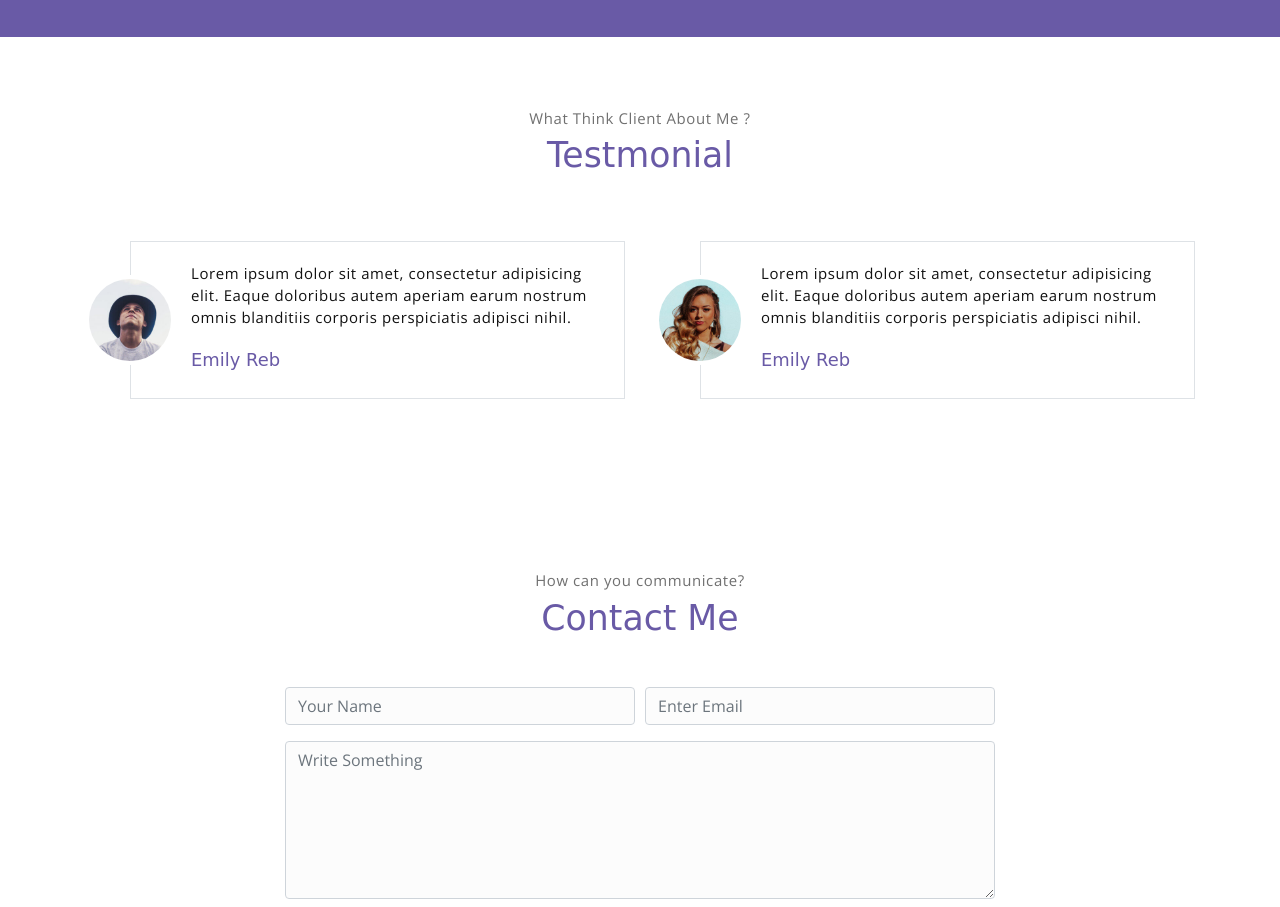
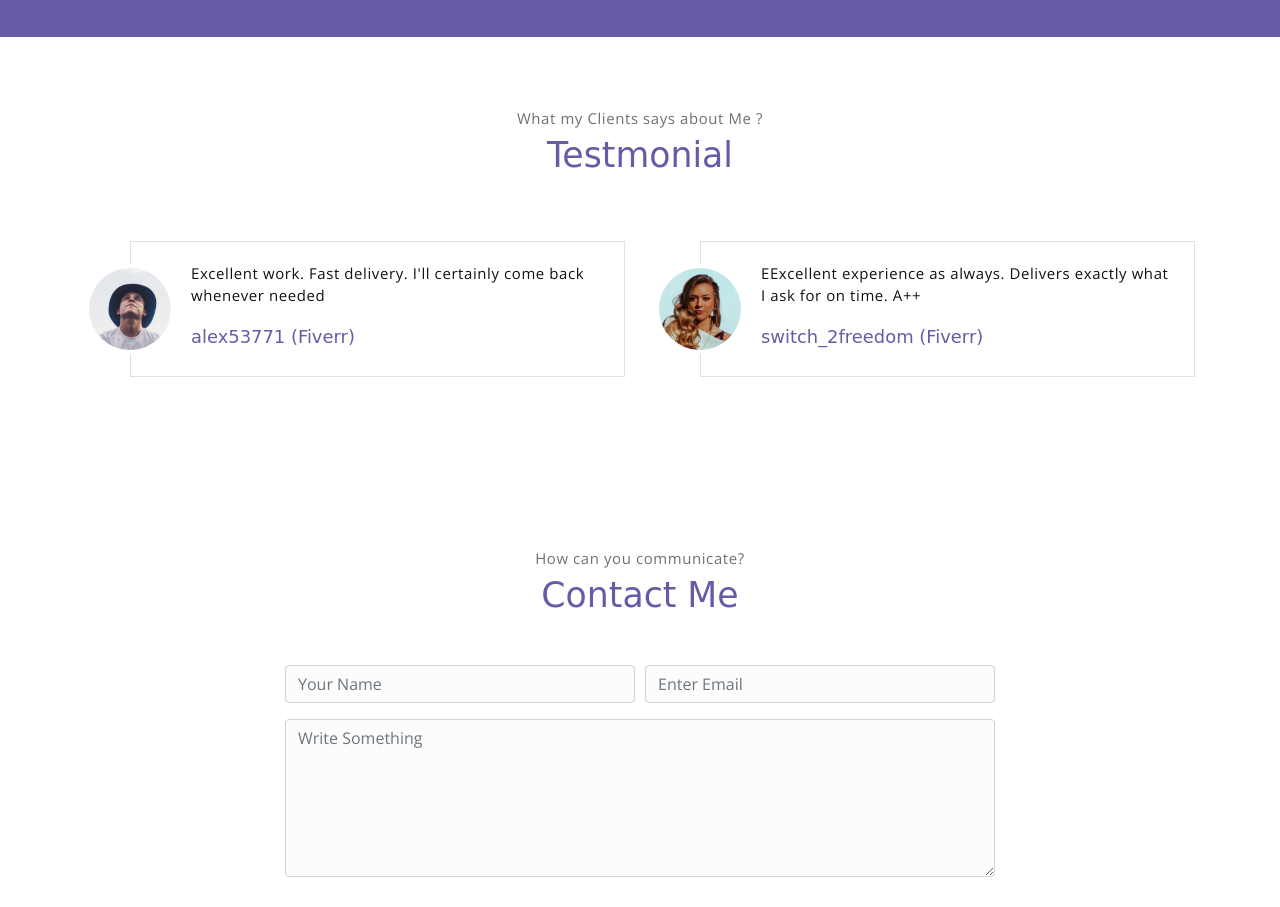
Before and after one commit to Adeel992/portfolio, a plain HTML site: page index.html in a window 1280 px wide. Shown: the part 3329-4236 px from the top of the page. Drawn offline with nearby package versions, Linux system fonts and the light colour scheme; a web font is replaced by a local one.

Commit message:
testimonials updated

```diff
--- a/index.html
+++ b/index.html
@@ -291,7 +291,7 @@
     <!-- testimonial section -->
     <section class="section" id="testmonial">
         <div class="container text-center">
-            <p class="section-subtitle">What Think Client About Me ?</p>
+            <p class="section-subtitle">What my Clients says about Me ?</p>
             <h6 class="section-title mb-6">Testmonial</h6>
 
             <!-- row -->
@@ -303,10 +303,8 @@
                                 alt="Download free bootstrap 4 landing page, free boootstrap 4 templates, Download free bootstrap 4.1 landing page, free boootstrap 4.1.1 templates, meyawo Landing page">
                         </div>
                         <div class="testimonial-card-body">
-                            <p class="testimonial-card-subtitle">Lorem ipsum dolor sit amet, consectetur adipisicing
-                                elit. Eaque doloribus autem aperiam earum nostrum omnis blanditiis corporis perspiciatis
-                                adipisci nihil.</p>
-                            <h6 class="testimonial-card-title">Emily Reb</h6>
+                            <p class="testimonial-card-subtitle">Excellent work. Fast delivery. I'll certainly come back whenever needed</p>
+                            <h6 class="testimonial-card-title">alex53771 (Fiverr)</h6>
                         </div>
                     </div>
                 </div>
@@ -317,10 +315,8 @@
                                 alt="Download free bootstrap 4 landing page, free boootstrap 4 templates, Download free bootstrap 4.1 landing page, free boootstrap 4.1.1 templates, meyawo Landing page">
                         </div>
                         <div class="testimonial-card-body">
-                            <p class="testimonial-card-subtitle">Lorem ipsum dolor sit amet, consectetur adipisicing
-                                elit. Eaque doloribus autem aperiam earum nostrum omnis blanditiis corporis perspiciatis
-                                adipisci nihil.</p>
-                            <h6 class="testimonial-card-title">Emily Reb</h6>
+                            <p class="testimonial-card-subtitle">EExcellent experience as always. Delivers exactly what I ask for on time. A++</p>
+                            <h6 class="testimonial-card-title">switch_2freedom (Fiverr)</h6>
                         </div>
                     </div>
                 </div>
```
